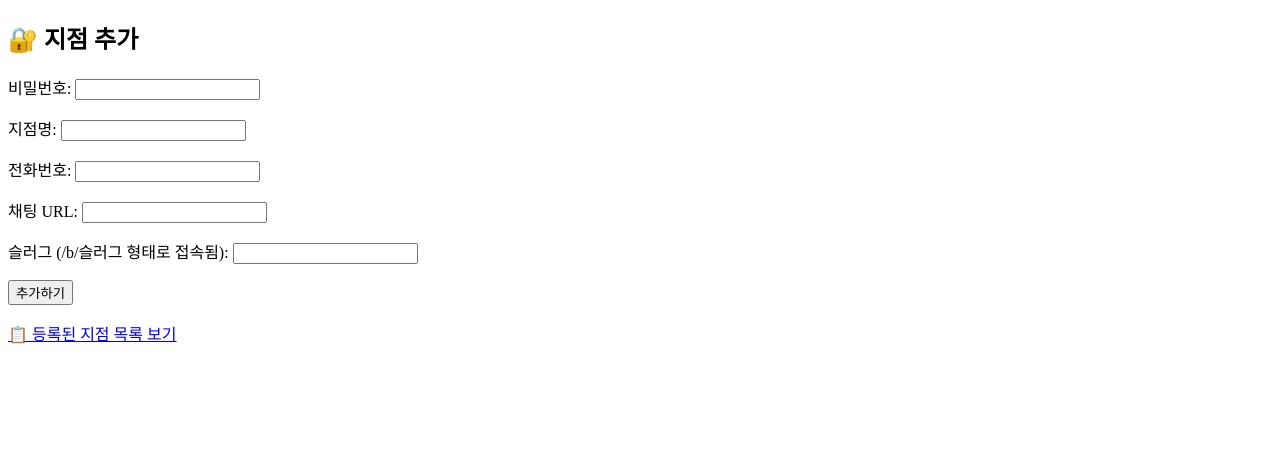
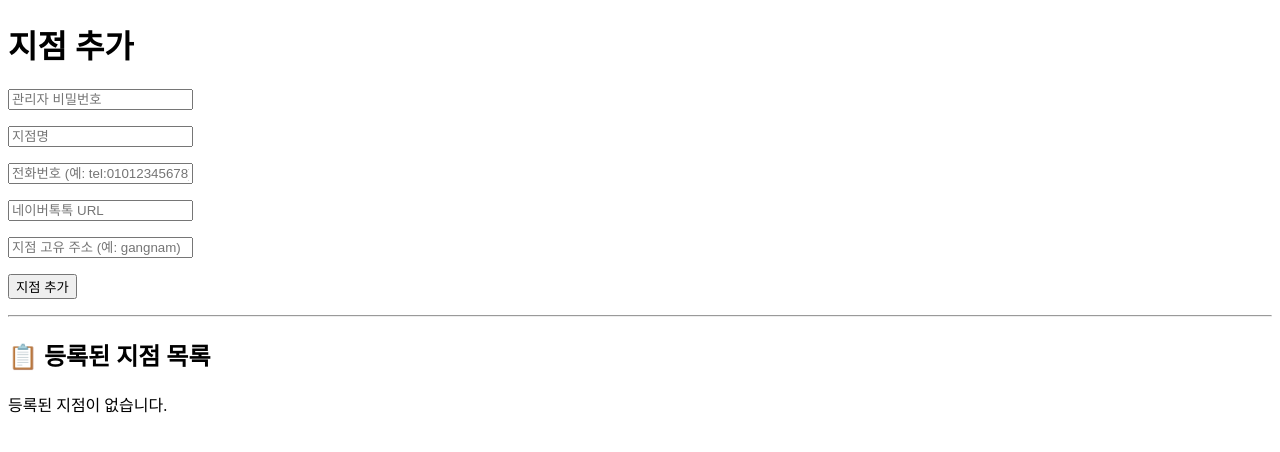
Before and after one commit to choiwonkyu/flask-qr-app, a Flask app: template templates/add_branch.html in a window 1280 px wide. Shown: the top 452 px of the page. Run offline with Flask 3, Linux system fonts and the light colour scheme; the template is opened without the code that fills it, so the values that code supplies are empty.

Commit message:
branche list 수정 삭제 추가

```diff
--- a/templates/add_branch.html
+++ b/templates/add_branch.html
@@ -1,18 +1,37 @@
 <!DOCTYPE html>
 <html>
 <head>
+    <meta charset="utf-8">
     <title>지점 추가</title>
 </head>
 <body>
-    <h2>🔐 지점 추가</h2>
-    <form method="post">
-        <p>비밀번호: <input type="password" name="password" required></p>
-        <p>지점명: <input type="text" name="name" required></p>
-        <p>전화번호: <input type="text" name="phone" required></p>
-        <p>채팅 URL: <input type="text" name="chat_url" required></p>
-        <p>슬러그 (/b/슬러그 형태로 접속됨): <input type="text" name="slug" required></p>
-        <p><button type="submit">추가하기</button></p>
+    <h1>지점 추가</h1>
+    <form method="POST">
+        <p><input type="password" name="password" placeholder="관리자 비밀번호" required></p>
+        <p><input type="text" name="name" placeholder="지점명" required></p>
+        <p><input type="text" name="phone" placeholder="전화번호 (예: tel:01012345678)" required></p>
+        <p><input type="text" name="chat_url" placeholder="네이버톡톡 URL" required></p>
+        <p><input type="text" name="slug" placeholder="지점 고유 주소 (예: gangnam)" required></p>
+        <p><button type="submit">지점 추가</button></p>
     </form>
-    <p><a href="/admin/list">📋 등록된 지점 목록 보기</a></p>
-</body>
-</html>
+
+    <hr>
+
+    <h2>📋 등록된 지점 목록</h2>
+{% if branches %}
+    <ul>
+        {% for branch in branches %}
+            <li>
+                <strong>{{ branch[1] }}</strong> (slug: <code>{{ branch[4] }}</code>)<br>
+                전화: {{ branch[2] }} | <a href="{{ branch[3] }}" target="_blank">채팅 링크</a><br>
+                접속 주소: <a href="/b/{{ branch[4] }}" target="_blank">/b/{{ branch[4] }}</a><br>
+                <form action="/admin/delete/{{ branch[4] }}" method="POST" style="display:inline;">
+                    <button type="submit" onclick="return confirm('정말 삭제하시겠습니까?')">❌ 삭제</button>
+                </form>
+                <a href="/admin/edit/{{ branch[4] }}"><button>✏️ 수정</button></a>
+            </li>
+        {% endfor %}
+    </ul>
+{% else %}
+    <p>등록된 지점이 없습니다.</p>
+{% endif %}
```
Also changed, not shown: templates/edit_branch.html (added, +18 -0 lines).
